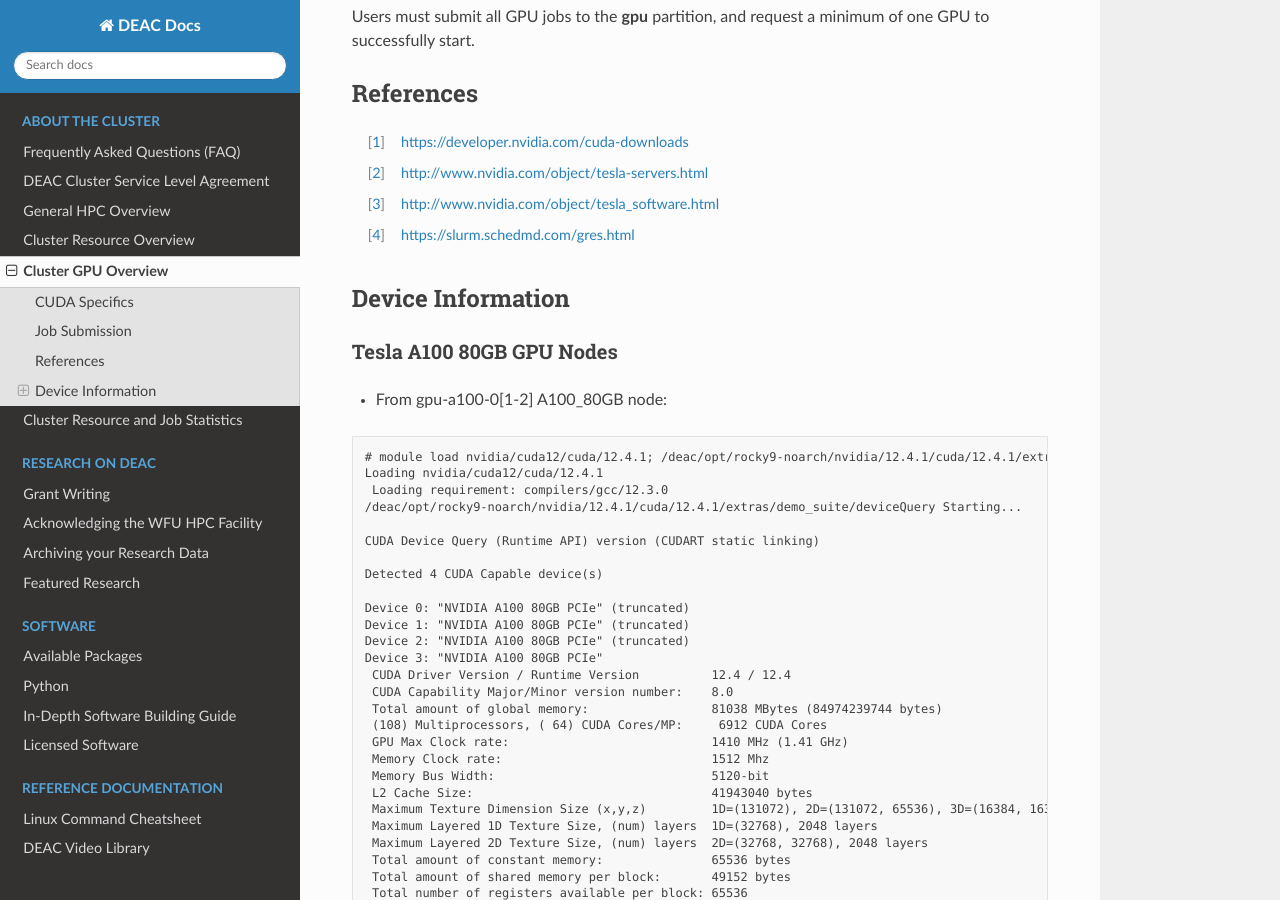
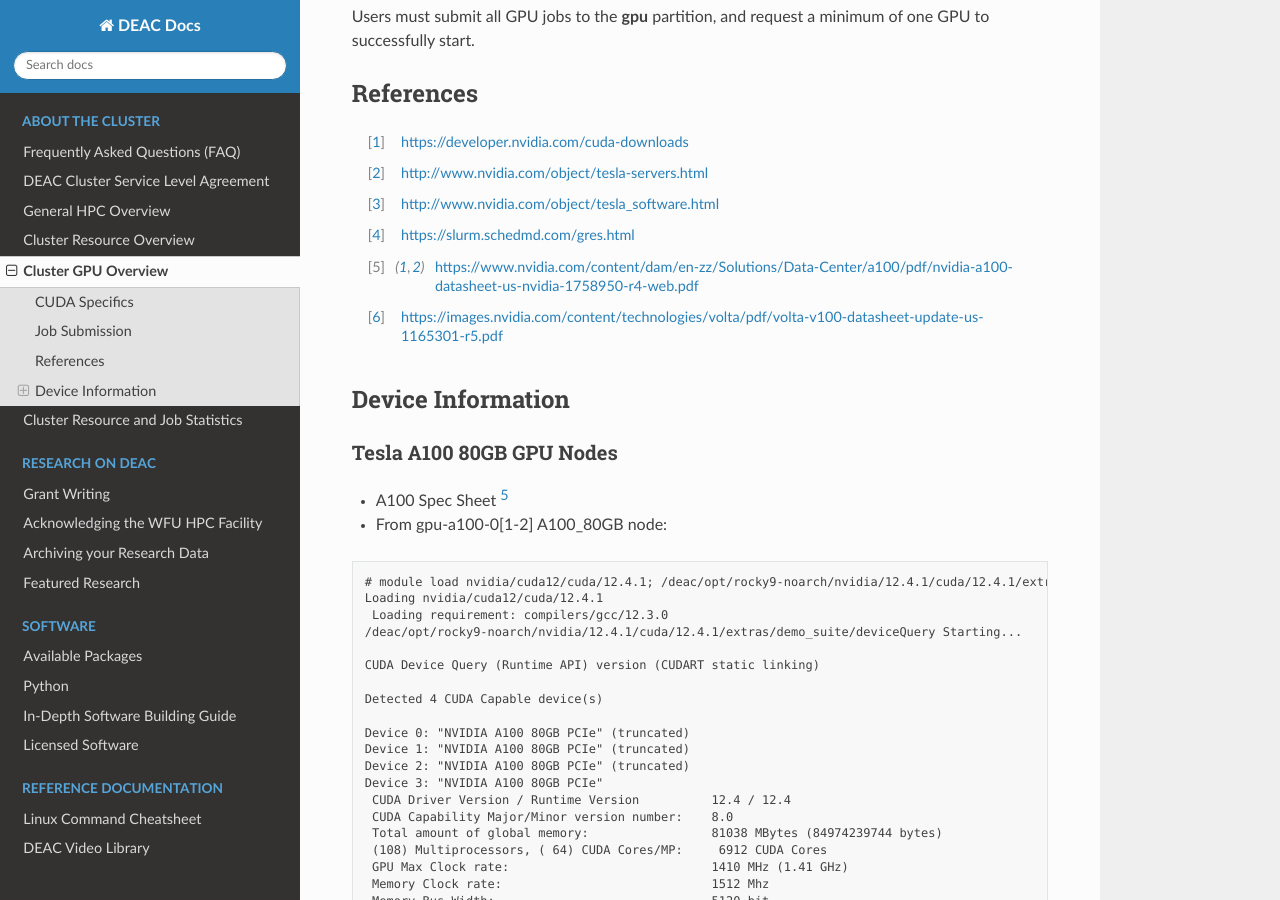
Before and after one commit to WFU-HPC/deac-docs, a Sphinx documentation site: the page built from source/cluster-gpu.rst, in a window 1280 px wide and 900 px high, scrolled down 927 px. Built offline with Sphinx 7.4.7 and the Read the Docs theme 2.0.0, drawn with Linux system fonts in a browser that asks for light colours; some of the changed text lies outside the part shown.

Commit message:
Updating wiki

```diff
--- a/source/cluster-gpu.rst
+++ b/source/cluster-gpu.rst
@@ -57,6 +57,12 @@ References
 .. [4]
    https://slurm.schedmd.com/gres.html
 
+.. [5]
+   https://www.nvidia.com/content/dam/en-zz/Solutions/Data-Center/a100/pdf/nvidia-a100-datasheet-us-nvidia-1758950-r4-web.pdf
+
+.. [6]
+   https://images.nvidia.com/content/technologies/volta/pdf/volta-v100-datasheet-update-us-1165301-r5.pdf
+
 
 .. _sec.cluster-gpu.devinfo:
 
@@ -72,6 +78,8 @@ Device Information
 
 Tesla A100 80GB GPU Nodes
 -------------------------
+
+* A100 Spec Sheet [5]_
 
 * From gpu-a100-0[1-2] A100_80GB node:
 
@@ -150,6 +158,8 @@ Tesla A100 80GB GPU Nodes
 Tesla A100 40GB GPU Nodes
 -------------------------
 
+* A100 Spec Sheet [5]_
+
 * From gpu-a100-0[3-4] A100_40GB node:
 
 .. code-block:: none
@@ -226,6 +236,8 @@ Tesla A100 40GB GPU Nodes
 
 Tesla V100 32 GPU Nodes
 -----------------------
+
+* V100 Spec Sheet [6]_
 
 * From gpu-v100-01 V100 32GB node:
 
```
Also changed, not shown: source/cluster-faq.rst (+24 -8 lines).
